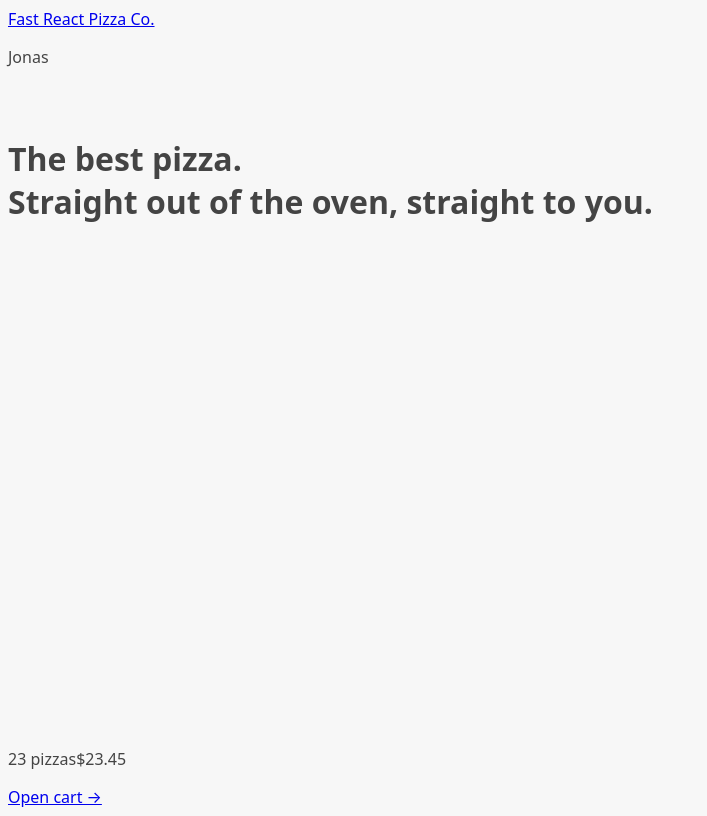
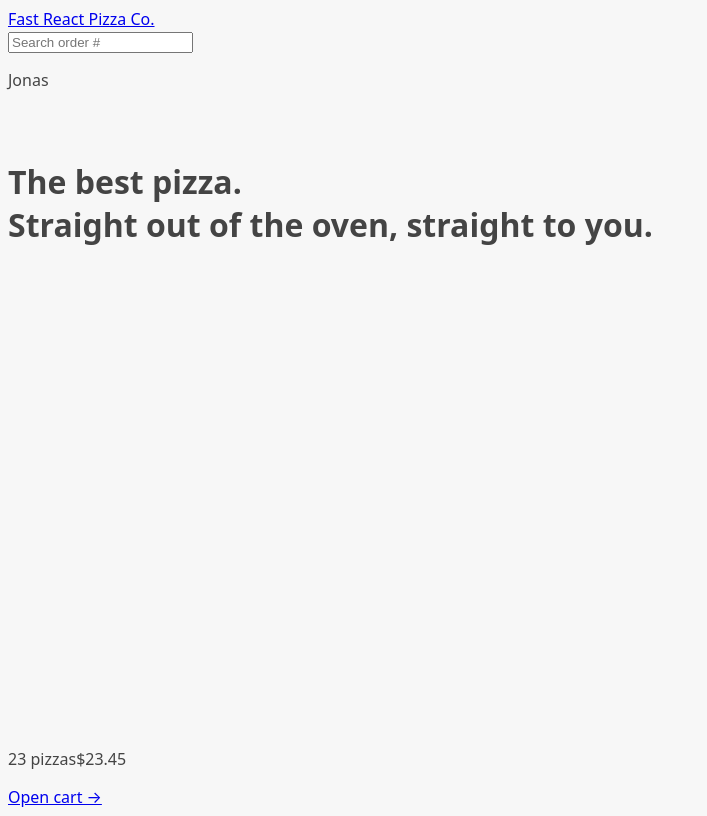
Before and after one commit to GabrielaMendes/react-fast-pizza, a React (Vite) app: page / in a window 1280 px wide. Shown: the whole page, without its empty margins (0-707 px from the left). Built offline with nearby package versions, Linux system fonts and the light colour scheme.

Commit message:
Created component to search order by id

```diff
--- /dev/null
+++ b/src/features/order/SearchOrder.jsx
@@ -0,0 +1,28 @@
+import { useState } from "react";
+import { useNavigate } from "react-router-dom";
+
+function SearchOrder() {
+	const [query, setQuery] = useState("");
+	const navigate = useNavigate();
+
+	function handleSubmit(e) {
+		e.preventDefault();
+
+		if (!query.trim()) return;
+		navigate(`/order/${query.trim()}`);
+		setQuery("");
+	}
+
+	return (
+		<form onSubmit={handleSubmit}>
+			<input
+				type="text"
+				placeholder="Search order #"
+				value={query}
+				onChange={(e) => setQuery(e.target.value)}
+			/>
+		</form>
+	);
+}
+
+export default SearchOrder;
--- a/src/ui/Header.jsx
+++ b/src/ui/Header.jsx
@@ -1,9 +1,12 @@
 import { Link } from "react-router-dom"
+import SearchOrder from "../features/order/SearchOrder"
 
 function Header() {
   return (
     <header>
       <Link to="/">Fast React Pizza Co.</Link>
+
+      <SearchOrder />
 
       <p>Jonas</p>
     </header>
```
